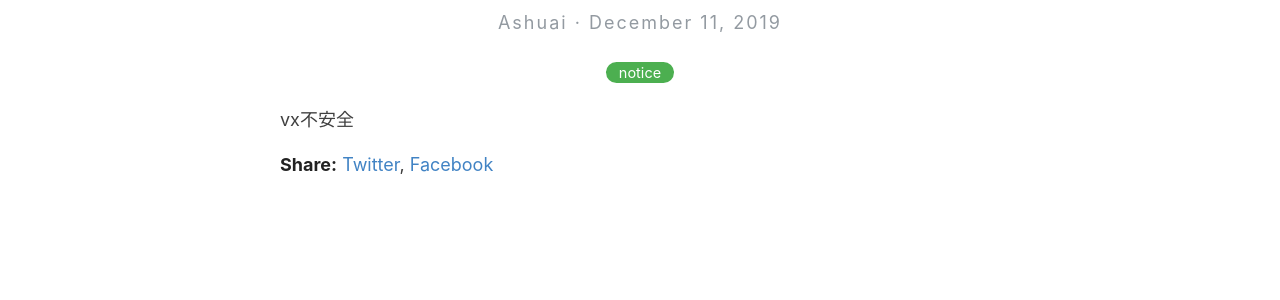
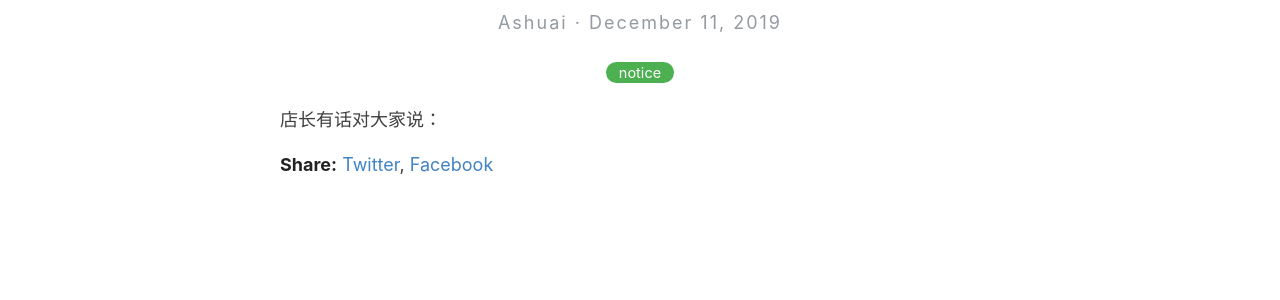
Before and after one commit to BaeAshuai/BaeAshuai.github.io, a Jekyll site: the page built from _posts/2019-12-11-notice.md, in a window 1280 px wide. Shown: the part 184-484 px from the top of the page. Built offline with Jekyll 4.4.1, drawn with Linux system fonts in a browser that asks for light colours; comment, search, counter and statistics services are not loaded.

Commit message:
Update 2019-12-11-notice.md

```diff
--- a/_posts/2019-12-11-notice.md
+++ b/_posts/2019-12-11-notice.md
@@ -5,4 +5,4 @@ categories: [notice]
 excerpt: 店长将在这里发布本店的通知公告
 ---
 
-vx不安全
+店长有话对大家说：
```
